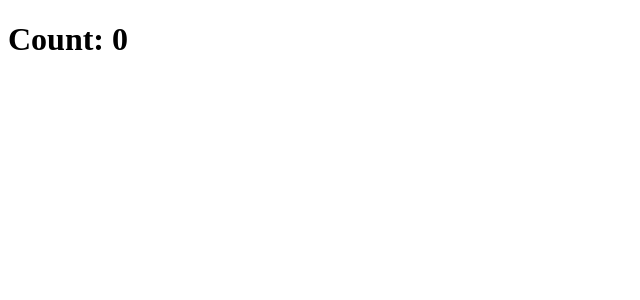
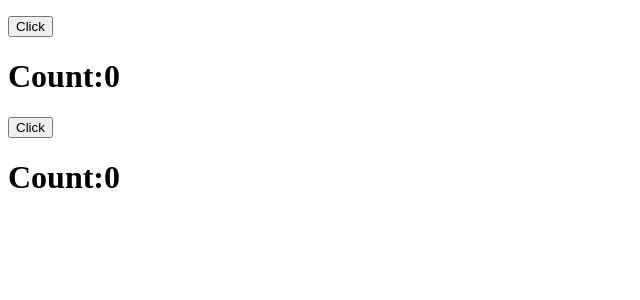
Before and after one commit to mate-academy/react_counter, a React (Create React App) app: page / in a window 1280 px wide. Shown: the top 300 px of the page, without its empty margins (0-640 px from the left). Built offline with nearby package versions, Linux system fonts and the light colour scheme; the HTML template or start-up script is replaced by a standard one.

Commit message:
practice

```diff
--- a/src/App.js
+++ b/src/App.js
@@ -1,8 +1,17 @@
 import React from 'react';
-import './App.css';
+import Counter from './Counter';
+import Counrmin from './Countmin';
 
 const App = () => (
-  <h1>Count: 0</h1>
+
+  <>
+    <p>
+      {' '}
+      <Counter />
+    </p>
+    <p><Counrmin /></p>
+  </>
+
 );
 
 export default App;
--- /dev/null
+++ b/src/Counter.js
@@ -0,0 +1,32 @@
+import React from 'react';
+
+class Counter extends React.Component {
+  state = {
+    count: 0,
+  };
+
+  increment = () => {
+    this.setState(state => ({
+      count: state.count + 1,
+    }));
+  };
+
+  render() {
+    return (
+      <>
+        <button
+          type="button"
+          onClick={this.increment}
+        >
+          Click
+        </button>
+        <h1>
+          Count:
+          {this.state.count}
+        </h1>
+      </>
+    );
+  }
+}
+
+export default Counter;
--- /dev/null
+++ b/src/Countmin.js
@@ -0,0 +1,32 @@
+import React from 'react';
+
+class Countmin extends React.Component {
+  state = {
+    count: 0,
+  };
+
+  decrement = () => {
+    this.setState(state => ({
+      count: state.count - 1,
+    }));
+  };
+
+  render() {
+    return (
+      <>
+        <button
+          type="button"
+          onClick={this.decrement}
+        >
+          Click
+        </button>
+        <h1>
+          Count:
+          {this.state.count}
+        </h1>
+      </>
+    );
+  }
+}
+
+export default Countmin;
```
Also changed, not shown: 1 other file (tests, documents, lock files or other folders).
